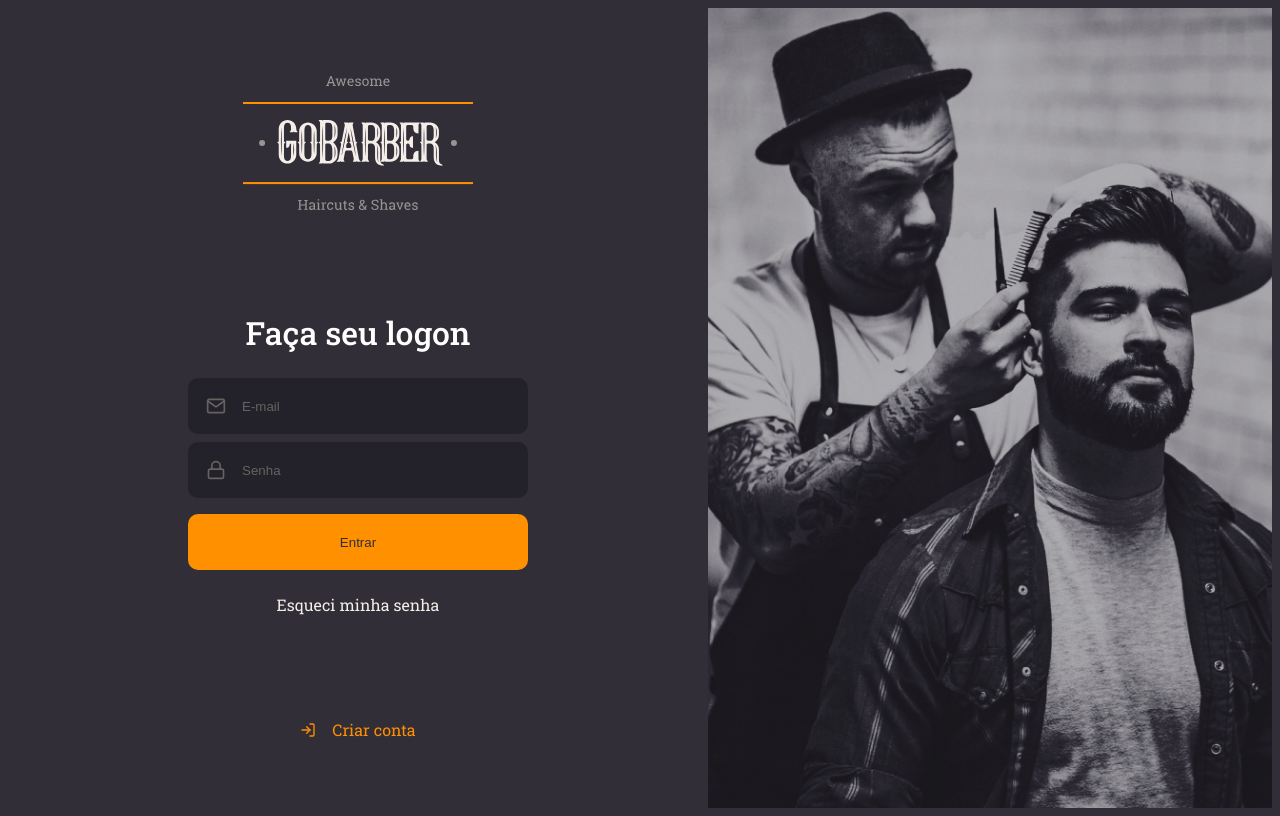
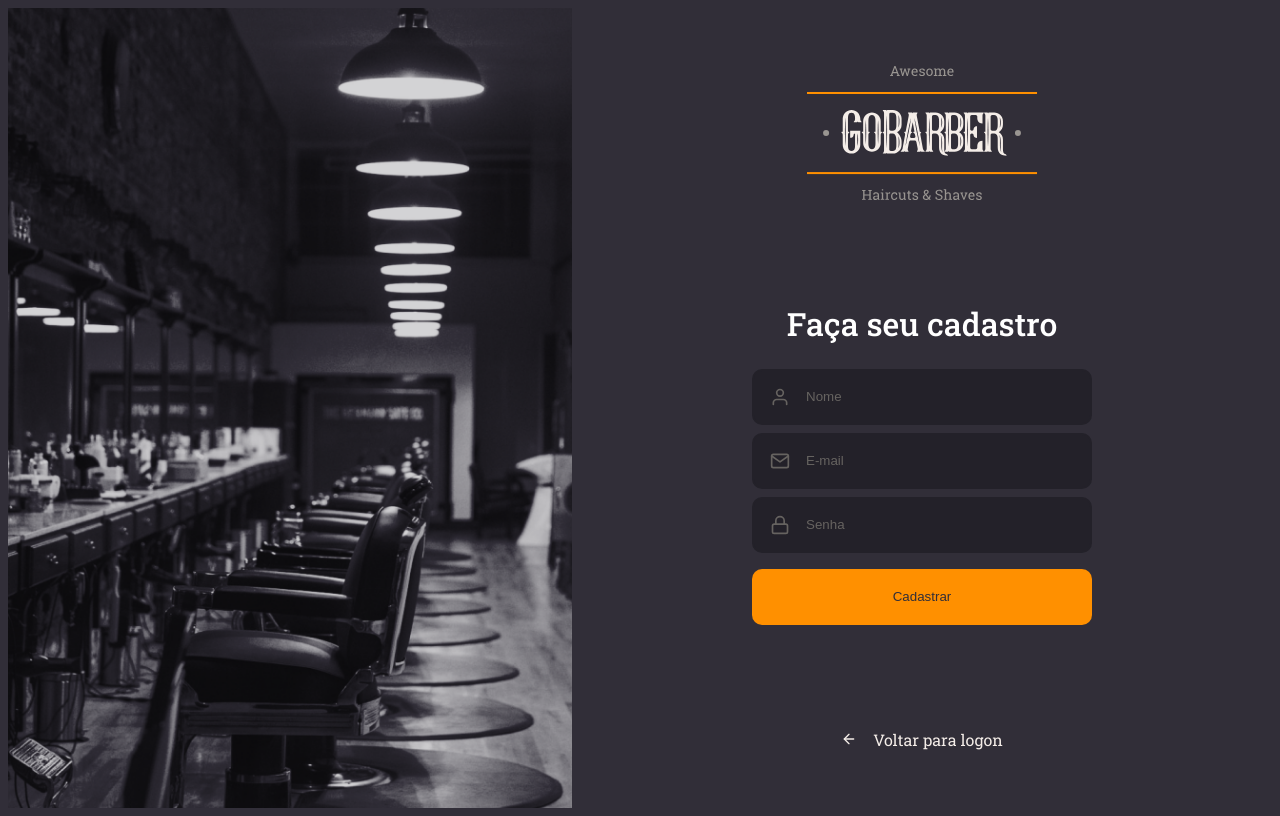
Before and after one commit to arllain/gobarber-web, a React (Create React App) app: page / in a window 1280 px wide. Built offline with nearby package versions, Linux system fonts and the light colour scheme.

Commit message:
Página de cadastro

```diff
--- a/src/App.tsx
+++ b/src/App.tsx
@@ -1,10 +1,11 @@
 import React from 'react';
 import SignIn from './pages/Signin';
+import SignUp from './pages/Signup';
 import GlobalStyle from './styles/global';
 
 const App: React.FC = () => (
   <>
-    <SignIn />
+    <SignUp />
     <GlobalStyle />
   </>
 );
--- a/src/pages/Signin/index.tsx
+++ b/src/pages/Signup/index.tsx
@@ -1,17 +1,19 @@
 import React from 'react';
-import { FiLogIn, FiMail, FiLock } from 'react-icons/fi';
+import { FiArrowLeft, FiMail, FiLock, FiUser } from 'react-icons/fi';
 import logoImg from '../../assets/logo.svg';
 import { Container, Content, BackGround } from './styles';
 import Input from '../../components/Input';
 import Button from '../../components/Button';
 
-const SignIn: React.FC = () => (
+const SignUp: React.FC = () => (
   <Container>
+    <BackGround />
     <Content>
       <img src={logoImg} alt="GoBarber" />
 
       <form>
-        <h1>Faça seu logon</h1>
+        <h1>Faça seu cadastro</h1>
+        <Input name="name" icon={FiUser} placeholder="Nome" />
         <Input name="email" icon={FiMail} placeholder="E-mail" />
         <Input
           name="password"
@@ -19,18 +21,15 @@ const SignIn: React.FC = () => (
           type="password"
           placeholder="Senha"
         />
-        <Button type="submit">Entrar</Button>
-
-        <a href="forgot">Esqueci minha senha</a>
+        <Button type="submit">Cadastrar</Button>
       </form>
 
       <a href="criar">
-        <FiLogIn />
-        Criar conta
+        <FiArrowLeft />
+        Voltar para logon
       </a>
     </Content>
-    <BackGround />
   </Container>
 );
 
-export default SignIn;
+export default SignUp;
--- /dev/null
+++ b/src/pages/Signup/styles.ts
@@ -0,0 +1,64 @@
+import styled from 'styled-components';
+import { shade } from 'polished';
+import singUpBackgroundImg from '../../assets/sign-up-background.png';
+
+export const Container = styled.div`
+  height: 100vh;
+
+  display: flex;
+  align-items: stretch;
+`;
+export const Content = styled.div`
+  display: flex;
+  flex-direction: column;
+  align-items: center;
+
+  place-content: center;
+
+  width: 100%;
+  max-width: 700px;
+
+  form {
+    margin: 80px 0;
+    width: 340px;
+    text-align: center;
+
+    h1 {
+      margin-bottom: 24px;
+    }
+
+    a {
+      color: #f4ede8;
+      display: block;
+      margin-top: 24px;
+      text-decoration: none;
+      transition: background-color 0.2s;
+
+      &:hover {
+        color: ${shade(0.2, '#f4ede8')};
+      }
+    }
+  }
+  > a {
+    color: #f4ede8;
+    margin-top: 24px;
+    text-decoration: none;
+    transition: color 0.2s;
+
+    display: flex;
+    align-items: center;
+
+    svg {
+      margin-right: 16px;
+    }
+
+    &:hover {
+      color: ${shade(0.2, '#f4ede8')};
+    }
+  }
+`;
+export const BackGround = styled.div`
+  flex: 1;
+  background: url(${singUpBackgroundImg}) no-repeat center;
+  background-size: cover;
+`;
```
Also changed, not shown: src/assets/sign-up-background.png (added).
